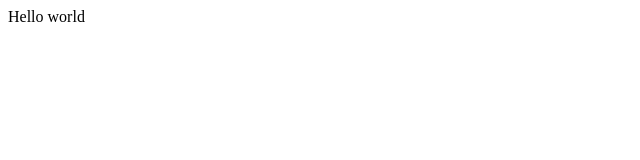
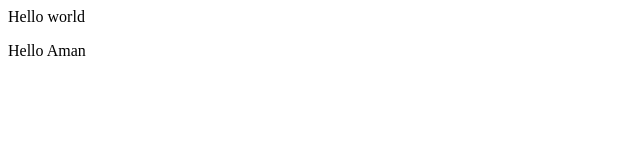
Before and after one commit to amanmishra9369/Days-convertor, a plain HTML site: page index.html in a window 1280 px wide. Shown: the full height of the page, 0-640 px from the left. Drawn offline with Linux system fonts and the light colour scheme.

Commit message:
Add paragraph

```diff
--- a/index.html
+++ b/index.html
@@ -1 +1,2 @@
 <p>Hello world </p>
+<p>Hello Aman </p>
```
